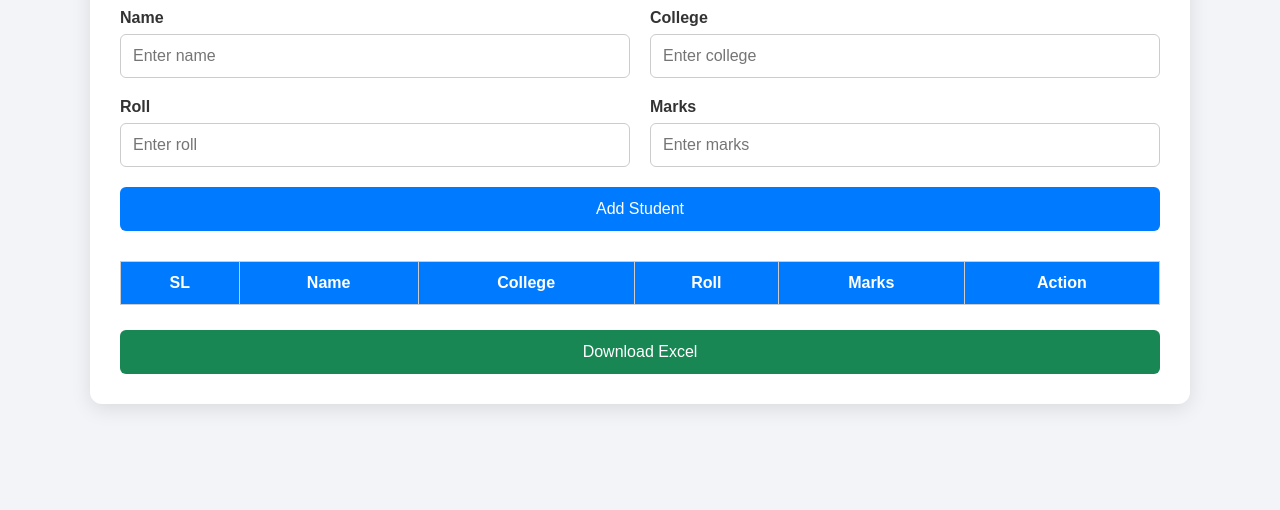
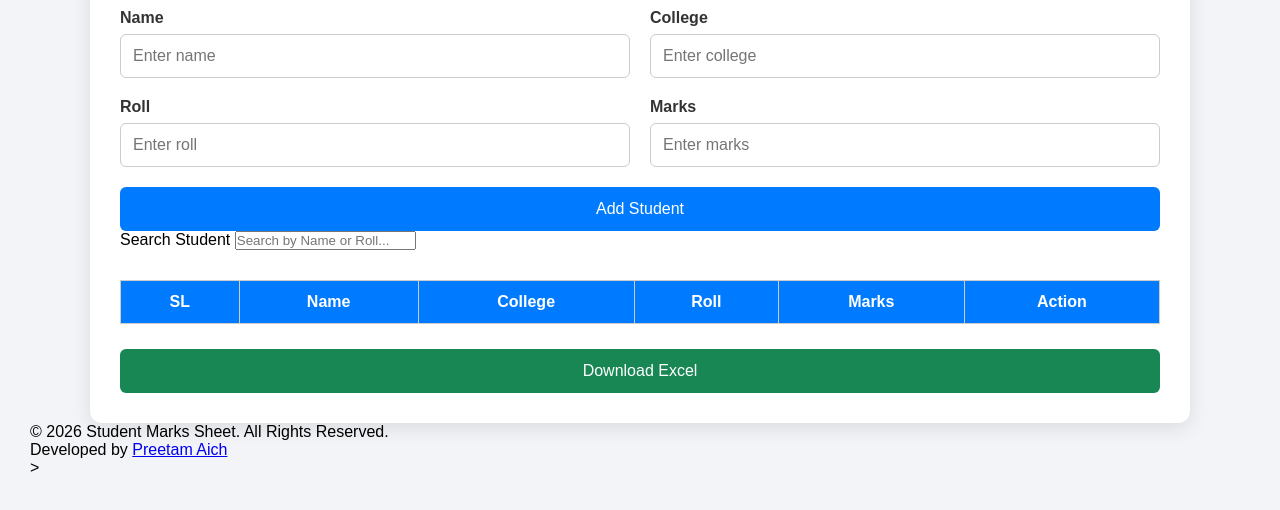
Before and after one commit to Preetam-coder1/mark-entry, a plain HTML site: page index.html in a window 1280 px wide. Shown: the part 118-628 px from the top of the page. Drawn offline with Linux system fonts and the light colour scheme.

Commit message:
Update index.html

```diff
--- a/index.html
+++ b/index.html
@@ -73,6 +73,20 @@
             </button>
 
         </div>
+<!-- ================= SEARCH ================= -->
+
+<div class="search-box">
+
+    <label for="searchInput">Search Student</label>
+
+    <input
+        type="text"
+        id="searchInput"
+        placeholder="Search by Name or Roll..."
+        autocomplete="off"
+    >
+
+</div>
 
 
         <!-- ================= STUDENT TABLE ================= -->
@@ -114,6 +128,18 @@
 
 
     <script src="script.js"></script>
+    <!-- ================= FOOTER ================= -->
+
+<footer class="footer">
+    <p>© 2026 Student Marks Sheet. All Rights Reserved.</p>
+
+    <p class="developer">
+        Developed by
+        <a href="https://www.facebook.com/preetam.aich" target="_blank">
+            Preetam Aich
+        </a>
+    </p>
+</footer>>
 
 </body>
 
```
